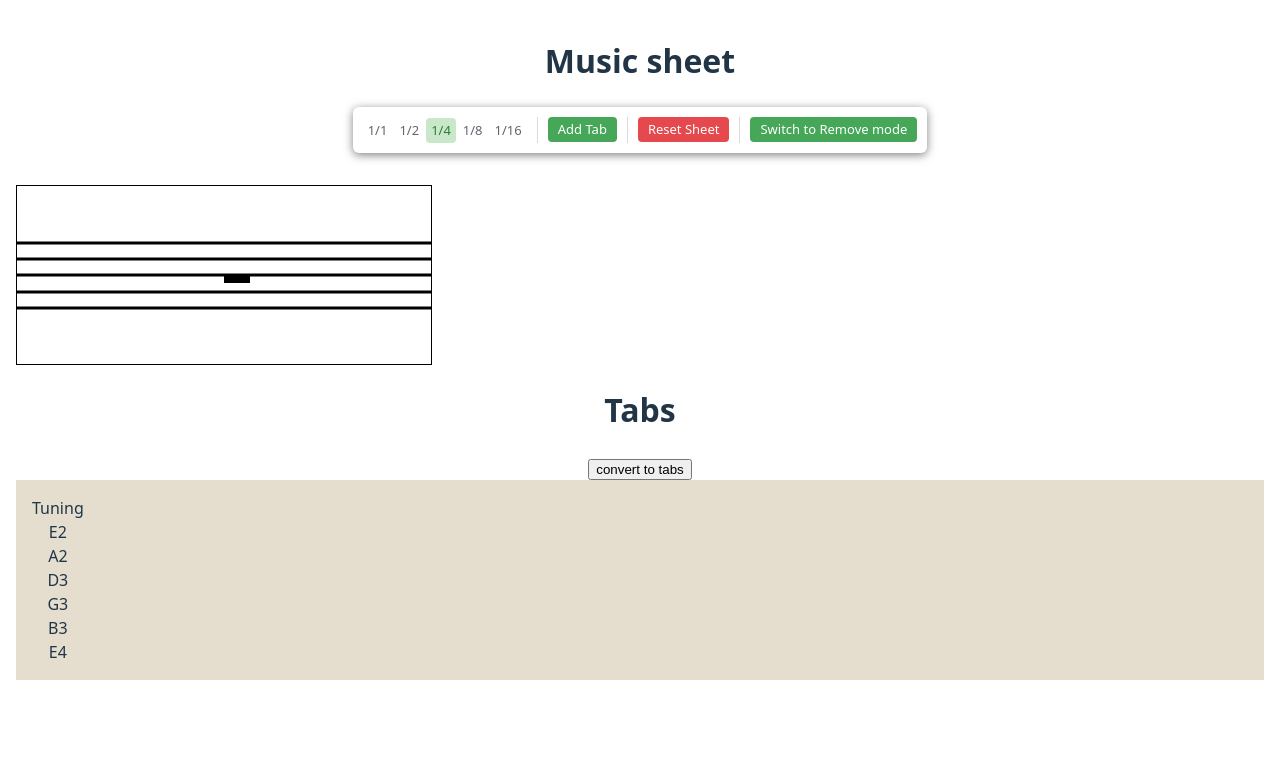
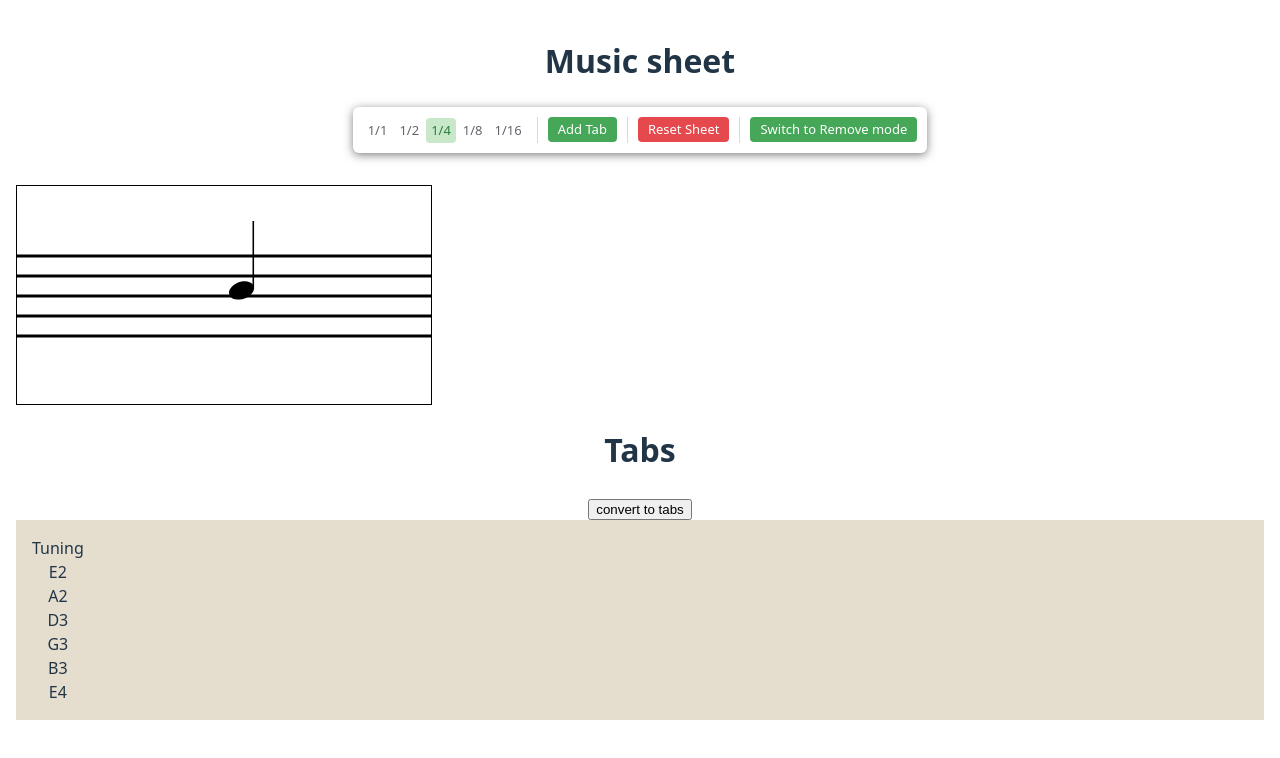
Before and after one commit to deeprecession/notes-to-guitar-tabs, a Vue app: page / in a window 1280 px wide. Both pictures are taken after a click on the element 224 px from the left and 274 px from the top of the page. Shown: the top 758 px of the page. Built offline with nearby package versions, Linux system fonts and the light colour scheme.

Commit message:
feat: display notes svgs on new Bar

```diff
--- a/src/components/MusicSheet/Bar/Bar.vue
+++ b/src/components/MusicSheet/Bar/Bar.vue
@@ -43,7 +43,7 @@ const cols = 16
 
 const gridContainer = ref<HTMLElement | null>(null)
 
-const { scrollWidth: containerWidth, scrollHeight: containerHeight } =
+const { offsetWidth: containerWidth, offsetHeight: containerHeight } =
     useSizeObserver(gridContainer)
 
 const rows = pitches.length
@@ -139,7 +139,5 @@ function onMouseOut() {
 
     position: relative;
     border: 1px solid black;
-
-    overflow: hidden;
 }
 </style>
--- a/src/components/MusicSheet/Bar/BarLines.vue
+++ b/src/components/MusicSheet/Bar/BarLines.vue
@@ -10,6 +10,7 @@ const staffLinesTopCoord = computed(() => props.rowsAboveStaff * props.rowHeight
 </script>
 
 <template>
+    <div>
         <div
             v-for="i in 5"
             :key="i"
@@ -21,8 +22,7 @@ const staffLinesTopCoord = computed(() => props.rowsAboveStaff * props.rowHeight
         >
             <div :class="$style.line"></div>
         </div>
-
-    <slot></slot>
+    </div>
 </template>
 
 <style lang="css" scoped module>
@@ -34,7 +34,6 @@ const staffLinesTopCoord = computed(() => props.rowsAboveStaff * props.rowHeight
 }
 
 .line {
-    position: absolute;
     height: 3px;
     width: 100%;
     background: black;
--- a/src/components/MusicSheet/Bar/HighlightOverlay.vue
+++ b/src/components/MusicSheet/Bar/HighlightOverlay.vue
@@ -10,10 +10,7 @@ defineProps<{
 </script>
 
 <template>
-    <div
-        ref="gridContainer"
-        :class="$style.container"
-    >
+    <div>
         <div
             :style="{
                 top: `${area.y}px`,
@@ -28,19 +25,10 @@ defineProps<{
             }"
             :class="$style['highlighted-cell']"
         ></div>
-
-        <slot></slot>
     </div>
 </template>
 
 <style lang="css" scoped module>
-.container {
-    width: 100%;
-    height: 100%;
-
-    position: relative;
-}
-
 .highlighted-cell {
     position: absolute;
     background-color: mediumseagreen;
--- /dev/null
+++ b/src/components/MusicSheet/Bar/NoteImg.vue
@@ -0,0 +1,25 @@
+<script setup lang="ts">
+import type { NoteFraction } from "../noteFractions"
+
+defineProps<{ noteFraction: NoteFraction }>()
+</script>
+
+<template>
+    <img
+        :src="`/src/assets/${noteFraction.iconName}.svg`"
+        :alt="noteFraction.name"
+        :class="$style.noteImage"
+    />
+</template>
+
+<style lang="css" scoped module>
+.noteImage {
+    /* transform-origin: 0 0; */
+    display: block;
+    position: absolute;
+    top: 150%;
+    left: 20%;
+    height: 800%;
+    transform: scale(100%) translateX(0%) translateY(-100%);
+}
+</style>
--- a/src/components/MusicSheet/Bar/Notes.vue
+++ b/src/components/MusicSheet/Bar/Notes.vue
@@ -1,6 +1,7 @@
 <script setup lang="ts">
 import type { Pitch } from "../../../entities/Pitch"
 import type { BarNotes } from "../MusicSheetContainer.vue"
+import NoteImg from "./NoteImg.vue"
 
 const props = defineProps<{ notes: BarNotes; pitches: Pitch[]; rows: number; cols: number }>()
 
@@ -16,18 +17,21 @@ function notePositionStyle(pitch: Pitch, col: number) {
 </script>
 
 <template>
-    <template v-for="(barNotes, pitch) in notes">
-        <div
-            v-for="(_, col) in barNotes"
-            :style="notePositionStyle(pitch, col)"
-            :class="$style['note']"
-        ></div>
-    </template>
+    <div>
+        <template v-for="(barNotes, pitch) in notes">
+            <div
+                v-for="(noteFraction, col) in barNotes"
+                :style="notePositionStyle(pitch, col)"
+                :class="$style['note']"
+            >
+                <NoteImg :note-fraction="noteFraction" />
+            </div>
+        </template>
+    </div>
 </template>
 
 <style lang="css" scoped module>
 .note {
     position: absolute;
-    background-color: black;
 }
 </style>
--- a/src/components/MusicSheet/BarRow.vue
+++ b/src/components/MusicSheet/BarRow.vue
@@ -20,7 +20,7 @@ const emit = defineEmits<{
 }>()
 
 const lineElem = useTemplateRef("lineElem")
-const { scrollWidth } = useSizeObserver(lineElem)
+const { offsetWidth: width } = useSizeObserver(lineElem)
 
 function onClick(e: MouseEvent) {
     const clickedColumn = getColumnUnderMouseCursor(e)
@@ -55,8 +55,8 @@ function getColumnUnderMouseCursor(e: MouseEvent) {
 }
 
 function getNoteXShift(col: number) {
-    const halfColumnShift = (scrollWidth.value / props.columnsNum) * 0.5
-    const nColumnsShift = (scrollWidth.value * col) / props.columnsNum
+    const halfColumnShift = (width.value / props.columnsNum) * 0.5
+    const nColumnsShift = (width.value * col) / props.columnsNum
     return halfColumnShift + nColumnsShift
 }
 
--- a/src/components/MusicSheet/MusicSheet.vue
+++ b/src/components/MusicSheet/MusicSheet.vue
@@ -58,9 +58,10 @@ defineEmits<{
         background: #45a049;
     }
 }
+
 .bar {
     flex: 1;
-    min-width: 300px;
-    min-height: 180px;
+    min-width: 320px;
+    min-height: 220px;
 }
 </style>
--- a/src/composables/sizeObserver.ts
+++ b/src/composables/sizeObserver.ts
@@ -1,16 +1,16 @@
 import { onMounted, onUnmounted, ref, type ShallowRef } from "vue"
 
 export function useSizeObserver(elem: ShallowRef<HTMLElement | null>) {
-    const scrollWidth = ref(0)
-    const scrollHeight = ref(0)
+    const offsetWidth = ref(0)
+    const offsetHeight = ref(0)
 
     const observer = new ResizeObserver(() => {
         if (!elem.value) {
             return
         }
 
-        scrollWidth.value = elem.value.scrollWidth
-        scrollHeight.value = elem.value.scrollHeight
+        offsetWidth.value = elem.value.offsetWidth
+        offsetHeight.value = elem.value.offsetHeight
     })
 
     onMounted(() => {
@@ -24,5 +24,5 @@ export function useSizeObserver(elem: ShallowRef<HTMLElement | null>) {
         observer.disconnect()
     })
 
-    return { scrollWidth, scrollHeight }
+    return { offsetWidth, offsetHeight }
 }
```
Lines whose indentation alone changed are shown as unchanged.
